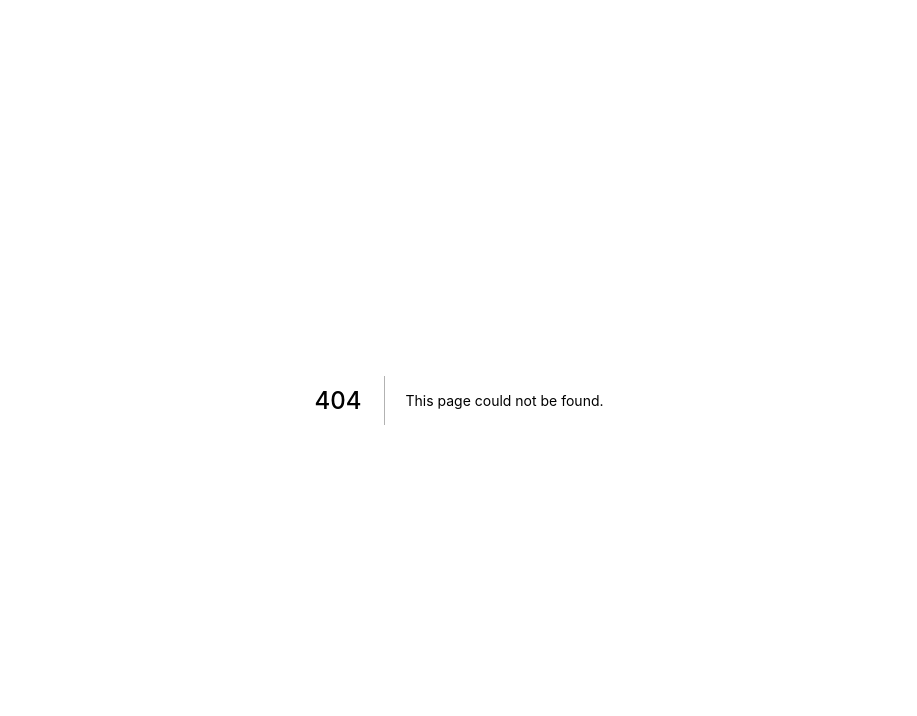
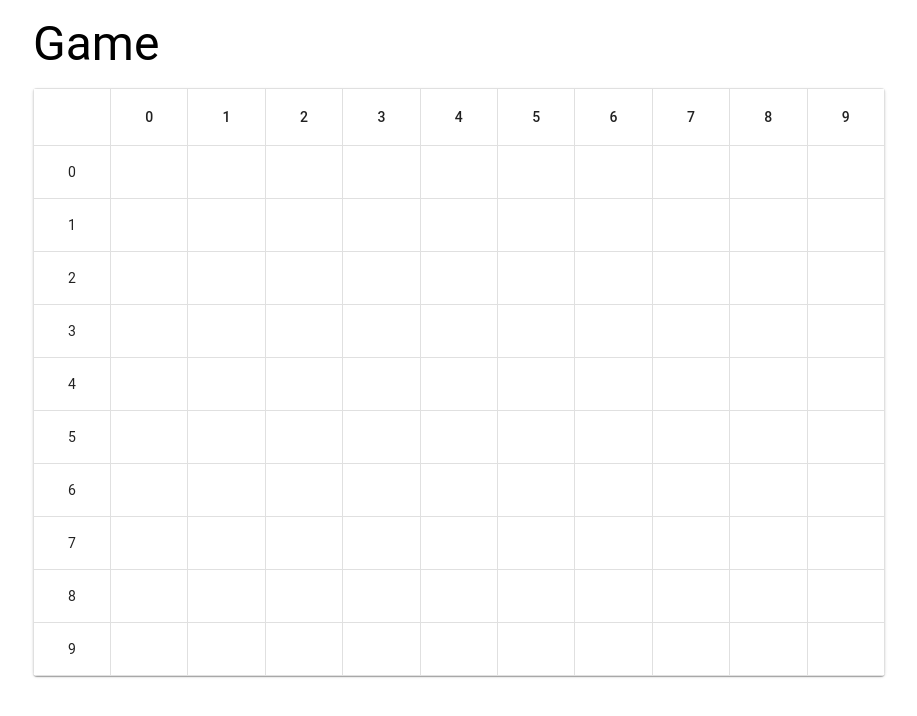
Before and after one commit to Flecart/battaglia-navale, a Next.js app: page /game in a window 1280 px wide. Before the commit this address had no page. Shown: the top 716 px of the page, without its empty margins (181-1098 px from the left). Built offline with nearby package versions, Linux system fonts and the light colour scheme.

Commit message:
feat(game): create game page (#2)

```diff
--- /dev/null
+++ b/pages/game.tsx
@@ -0,0 +1,71 @@
+import Container from '@mui/material/Container';
+import Box from '@mui/material/Box';
+import Typography from '@mui/material/Typography';
+import Table from '@mui/material/Table';
+import TableBody from '@mui/material/TableBody';
+import TableCell from '@mui/material/TableCell';
+import TableContainer from '@mui/material/TableContainer';
+import TableHead from '@mui/material/TableHead';
+import TableRow from '@mui/material/TableRow';
+import Paper from '@mui/material/Paper';
+import { styled } from '@mui/material/styles';
+
+const CustomTableCell = styled(TableCell)<{ hoverable?: boolean }>`
+    border: 1px solid rgba(224, 224, 224, 1);
+    text-align: center;
+    padding: 16px 5px;
+    &:hover {
+        background-color: ${props => props.hoverable ? 'rgba(224, 224, 224, 0.5)' : 'transparent'};
+        cursor: ${props => props.hoverable ? 'pointer' : 'default'};
+    }
+`;
+
+function Game() {
+
+    const rows = [0, 1, 2, 3, 4, 5, 6, 7, 8, 9];
+
+    const handleClick = (row: number, column: number) => {
+        // TODO(handle backend call)
+        console.log(`CLICKED -> row: ${row}, column: ${column}`);
+    }
+
+    return (
+        <Container maxWidth='md'>
+            <Box py={2}>
+                <Typography variant="h3" component="h1">
+                    Game
+                </Typography>
+            </Box>
+            <TableContainer component={Paper}>
+                <Table aria-label="simple table">
+                    <TableHead>
+                    <TableRow>
+                        <CustomTableCell/>
+                        {rows.map(row => (
+                            <CustomTableCell align="center">{row}</CustomTableCell>
+                        ))}
+                    </TableRow>
+                    </TableHead>
+                    <TableBody>
+                    {rows.map((row) => (
+                        <TableRow key={row}>
+                            <CustomTableCell component="th" scope="row">
+                                {row}
+                            </CustomTableCell>
+                            {rows.map(column => (
+                                    <CustomTableCell
+                                        align="center"
+                                        hoverable
+                                        onClick={() => handleClick(row, column)}
+                                    />
+                            ))}
+                        </TableRow>
+                    ))}
+                    </TableBody>
+                </Table>
+            </TableContainer>
+        </Container>
+    );
+}
+
+export default Game;
```
